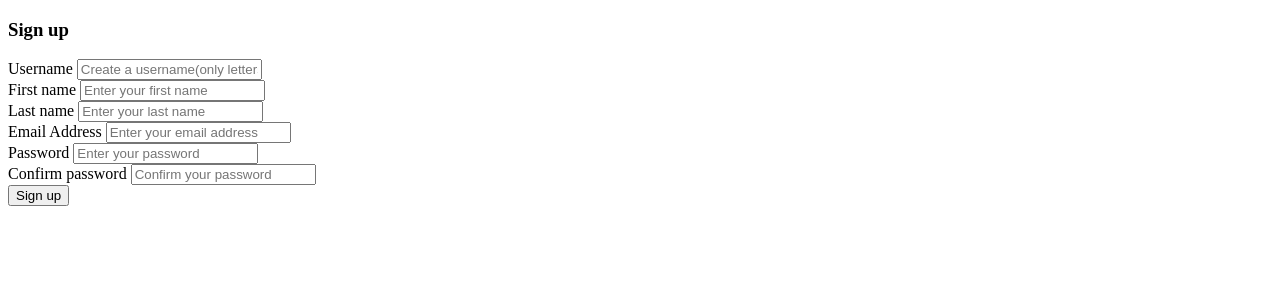
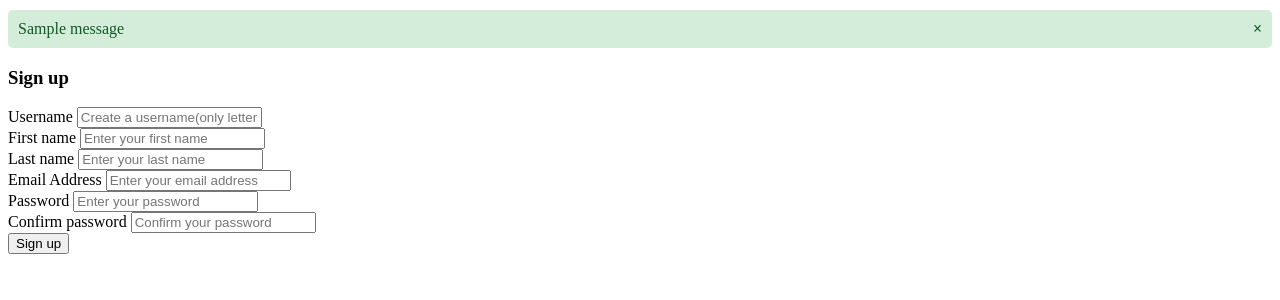
Before and after one commit to mnesh01/Authentication, a Django app: page /signup in a window 1280 px wide. Shown: the top 300 px of the page. Run offline with Django 4.2, Linux system fonts and the light colour scheme; one stand-in notice (Sample message) is shown.

Commit message:
add message styling

```diff
--- a/templates/authentication/index.html
+++ b/templates/authentication/index.html
@@ -23,7 +23,6 @@
 </head>
 <body>
 
-    <!-- Display Messages -->
     {% if messages %}
         {% for message in messages %}
             <div class="message {% if message.tags %}{{ message.tags }}{% endif %}">
--- a/templates/authentication/signup.html
+++ b/templates/authentication/signup.html
@@ -5,8 +5,33 @@
     <meta http-equiv="X-UA-Compatible" content="IE=edge">
     <meta name="viewport" content="width=device-width, initial-scale=1.0">
     <title>Signup</title>
+    <style>
+        .message {
+            padding: 10px;
+            margin: 10px 0;
+            border-radius: 5px;
+            display: block;
+        }
+        .success { background-color: #d4edda; color: #155724; }
+        .error { background-color: #f8d7da; color: #721c24; }
+        .close {
+            float: right;
+            cursor: pointer;
+            font-weight: bold;
+        }
+
+    </style>
 </head>
 <body>
+
+    {% if messages %}
+        {% for message in messages %}
+            <div class="message {% if message.tags %}{{ message.tags }}{% endif %}">
+                <span class="close" onclick="this.parentElement.style.display='none'">&times;</span>
+                {{ message }}
+            </div>
+        {% endfor %}
+    {% endif %}
 
     <h3>Sign up</h3>
 
```
Also changed, not shown: templates/authentication/signin.html (+25 -0 lines), db.sqlite3.
